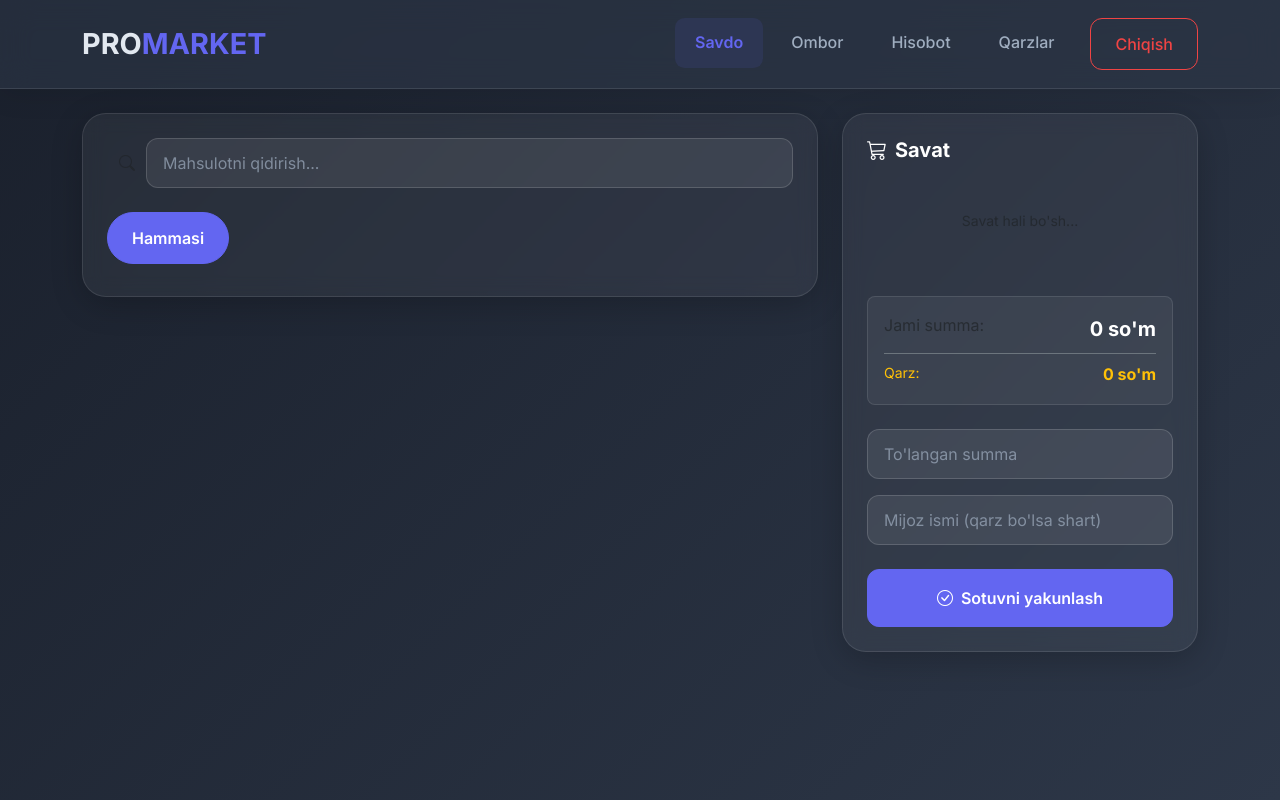
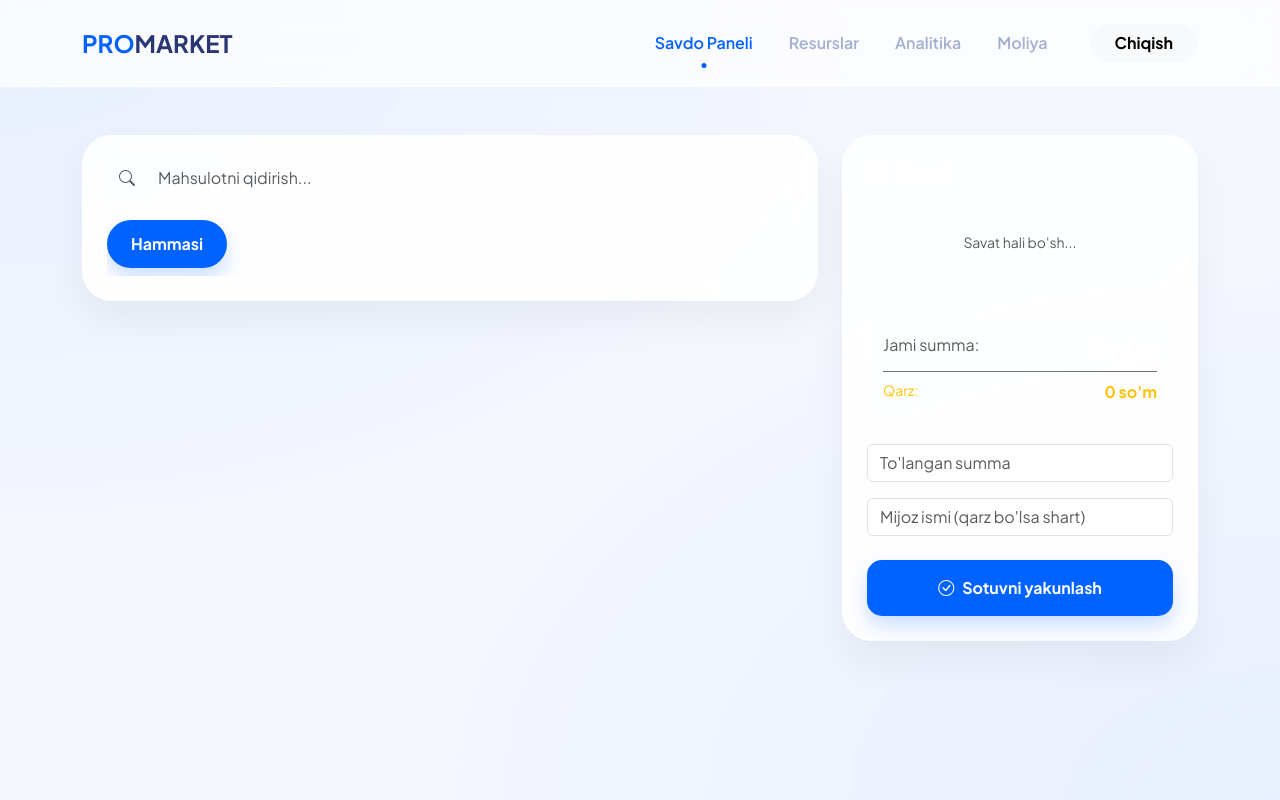
Before and after one commit to urmonaliyevv/market-sayt, a Flask app: page / in a window 1280 px wide. Run offline with Flask 3, Linux system fonts and the light colour scheme; the visitor is signed in with stand-in values (Sample User, id 1); data that the repository does not hold is empty; some libraries are stand-ins or nearby versions.

Commit message:
Update base.html

```diff
--- a/templates/base.html
+++ b/templates/base.html
@@ -3,165 +3,79 @@
 <head>
     <meta charset="UTF-8">
     <meta name="viewport" content="width=device-width, initial-scale=1.0">
-    <title>ProMarket 2024 - Modern Business</title>
+    <title>ProMarket | Enterprise Edition</title>
     <link href="https://cdn.jsdelivr.net/npm/bootstrap@5.3.0/dist/css/bootstrap.min.css" rel="stylesheet">
     <link rel="stylesheet" href="https://cdn.jsdelivr.net/npm/bootstrap-icons@1.11.1/font/bootstrap-icons.css">
-    <link href="https://fonts.googleapis.com/css2?family=Inter:wght@400;500;600;700&display=swap" rel="stylesheet">
+    <link href="https://fonts.googleapis.com/css2?family=Plus+Jakarta+Sans:wght@300;400;500;600;700&display=swap" rel="stylesheet">
     <script src="https://cdn.jsdelivr.net/npm/sweetalert2@11"></script>
     <style>
         :root {
-            --primary-bg: linear-gradient(135deg, #1a202c, #2d3748); /* Yumshoqroq gradient */
-            --card-bg: rgba(255, 255, 255, 0.05); /* Shaffof kartalar */
-            --border-color: rgba(255, 255, 255, 0.1);
-            --text-color: #e2e8f0; /* Ochroq matn rangi */
-            --accent-color: #6366f1; /* Yangi aksent rangi (indogo) */
-            --muted-text: #a0aec0;
-            --input-bg: rgba(255, 255, 255, 0.08);
-            --input-border: rgba(255, 255, 255, 0.15);
+            --primary: #0062ff;
+            --bg: #f4f7fe;
+            --card: rgba(255, 255, 255, 0.9);
+            --text: #1b2559;
         }
         body {
-            background: var(--primary-bg);
-            background-attachment: fixed;
-            font-family: 'Inter', sans-serif;
-            color: var(--text-color);
-            line-height: 1.6;
+            background-color: var(--bg);
+            font-family: 'Plus Jakarta Sans', sans-serif;
+            color: var(--text);
+            background-image: radial-gradient(at 0% 0%, rgba(0, 98, 255, 0.05) 0px, transparent 50%),
+                              radial-gradient(at 100% 100%, rgba(0, 98, 255, 0.05) 0px, transparent 50%);
+            min-height: 100vh;
         }
         .navbar {
-            background: rgba(45, 55, 72, 0.6) !important; /* Shaffof navigatsiya */
+            background: rgba(255, 255, 255, 0.7) !important;
             backdrop-filter: blur(15px);
-            border-bottom: 1px solid var(--border-color);
-            box-shadow: 0 4px 30px rgba(0,0,0,0.1);
+            border-bottom: 1px solid rgba(255, 255, 255, 0.3);
+            padding: 20px 0;
         }
-        .navbar-brand { color: var(--text-color) !important; font-weight: 700; font-size: 1.8rem; }
-        .navbar-brand span { color: var(--accent-color); }
-
+        .navbar-brand { font-weight: 800; font-size: 24px; color: var(--primary) !important; }
         .card {
-            background: var(--card-bg);
-            border: 1px solid var(--border-color);
-            border-radius: 1.5rem; /* Yumshoqroq burchaklar */
-            box-shadow: 0 8px 32px 0 rgba(0, 0, 0, 0.2);
+            background: var(--card);
             backdrop-filter: blur(10px);
-            -webkit-backdrop-filter: blur(10px);
+            border: 1px solid rgba(255, 255, 255, 0.8);
+            border-radius: 30px;
+            box-shadow: 0 20px 40px rgba(0, 0, 0, 0.05);
             transition: all 0.3s ease;
         }
-        .card:hover { transform: translateY(-3px); box-shadow: 0 12px 40px 0 rgba(0, 0, 0, 0.3); }
-
+        .card:hover { transform: translateY(-5px); box-shadow: 0 30px 60px rgba(0, 0, 0, 0.08); }
+        .nav-link { color: #a3aed0 !important; font-weight: 600; margin: 0 10px; }
+        .nav-link.active { color: var(--primary) !important; position: relative; }
+        .nav-link.active::after {
+            content: ''; position: absolute; bottom: -5px; left: 50%; transform: translateX(-50%);
+            width: 5px; height: 5px; background: var(--primary); border-radius: 50%;
+        }
         .btn-primary {
-            background: var(--accent-color);
-            border-color: var(--accent-color);
-            border-radius: 0.75rem;
-            font-weight: 600;
-            padding: 0.8rem 1.5rem;
-            transition: all 0.2s ease;
+            background: var(--primary); border: none; border-radius: 15px;
+            padding: 12px 25px; font-weight: 700; box-shadow: 0 10px 20px rgba(0, 98, 255, 0.2);
         }
-        .btn-primary:hover {
-            background: #4f46e5;
-            border-color: #4f46e5;
-            transform: translateY(-1px);
+        .rounded-input {
+            background: white !important; border: 1px solid #e0e5f2 !important;
+            border-radius: 15px; padding: 15px; color: var(--text) !important;
         }
-        .btn-outline-danger {
-            border-color: #ef4444;
-            color: #ef4444;
-            border-radius: 0.75rem;
-            font-weight: 500;
-            padding: 0.8rem 1.5rem;
-            transition: all 0.2s ease;
+        .glass-icon {
+            width: 45px; height: 45px; background: rgba(0, 98, 255, 0.1);
+            color: var(--primary); border-radius: 12px; display: flex; align-items: center; justify-content: center;
         }
-        .btn-outline-danger:hover {
-            background: #ef4444;
-            color: white;
-            transform: translateY(-1px);
-        }
-
-        .nav-link {
-            color: var(--muted-text) !important;
-            font-weight: 500;
-            padding: 0.75rem 1.25rem !important;
-            border-radius: 0.6rem;
-            transition: all 0.2s ease;
-        }
-        .nav-link.active {
-            background: rgba(99, 102, 241, 0.1); /* Aksent rangning shaffof foni */
-            color: var(--accent-color) !important;
-            font-weight: 600;
-        }
-        .nav-link:hover:not(.active) {
-            background: rgba(255, 255, 255, 0.05);
-            color: var(--text-color) !important;
-        }
-
-        .form-control {
-            background: var(--input-bg) !important;
-            border: 1px solid var(--input-border) !important;
-            color: var(--text-color) !important;
-            border-radius: 0.75rem !important;
-            padding: 0.75rem 1rem !important;
-        }
-        .form-control::placeholder { color: var(--muted-text); opacity: 0.7; }
-        .form-control:focus {
-            border-color: var(--accent-color) !important;
-            box-shadow: 0 0 0 3px rgba(99, 102, 241, 0.2) !important;
-            background: var(--input-bg) !important;
-        }
-
-        .badge {
-            border-radius: 0.5rem;
-            padding: 0.4em 0.8em;
-            font-weight: 500;
-        }
-        .badge.bg-light {
-            background-color: rgba(255,255,255,0.1) !important;
-            color: var(--text-color) !important;
-            border: none;
-        }
-        .badge.bg-primary {
-            background-color: var(--accent-color) !important;
-            color: white !important;
-        }
-
-        /* SweetAlert2 stilini moslash */
-        .swal2-popup {
-            background: var(--card-bg) !important;
-            color: var(--text-color) !important;
-            border: 1px solid var(--border-color) !important;
-            backdrop-filter: blur(10px) !important;
-        }
-        .swal2-title { color: var(--text-color) !important; }
-        .swal2-html-container { color: var(--muted-text) !important; }
-        .swal2-input {
-            background: var(--input-bg) !important;
-            border: 1px solid var(--input-border) !important;
-            color: var(--text-color) !important;
-        }
-        .swal2-confirm { background: var(--accent-color) !important; color: white !important; }
-        .swal2-cancel { background: #475569 !important; color: white !important; }
-
-        ::-webkit-scrollbar { width: 8px; }
-        ::-webkit-scrollbar-track { background: rgba(255,255,255,0.05); border-radius: 10px; }
-        ::-webkit-scrollbar-thumb { background: rgba(255,255,255,0.2); border-radius: 10px; }
-        ::-webkit-scrollbar-thumb:hover { background: rgba(255,255,255,0.3); }
-
     </style>
 </head>
 <body>
-    <nav class="navbar navbar-expand-lg sticky-top py-3 mb-4">
+    <nav class="navbar navbar-expand-lg sticky-top mb-5">
         <div class="container">
-            <a class="navbar-brand" href="/">PRO<span>MARKET</span></a>
-            <button class="navbar-toggler border-0" type="button" data-bs-toggle="collapse" data-bs-target="#navbarNav">
-                <span class="navbar-toggler-icon"></span>
-            </button>
+            <a class="navbar-brand" href="/">PRO<span style="color: #2b3674;">MARKET</span></a>
             <div class="collapse navbar-collapse" id="navbarNav">
-                <ul class="navbar-nav ms-auto gap-2">
-                    <li class="nav-item"><a class="nav-link {% if request.path == '/' %}active{% endif %}" href="/">Savdo</a></li>
-                    <li class="nav-item"><a class="nav-link {% if request.path == '/ombor' %}active{% endif %}" href="/ombor">Ombor</a></li>
-                    <li class="nav-item"><a class="nav-link {% if request.path == '/hisobot' %}active{% endif %}" href="/hisobot">Hisobot</a></li>
-                    <li class="nav-item"><a class="nav-link {% if request.path == '/qarzlar' %}active{% endif %}" href="/qarzlar">Qarzlar</a></li>
-                    <li class="nav-item ms-lg-2"><a class="btn btn-outline-danger" href="/logout">Chiqish</a></li>
+                <ul class="navbar-nav ms-auto">
+                    <li class="nav-item"><a class="nav-link {% if request.path == '/' %}active{% endif %}" href="/">Savdo Paneli</a></li>
+                    <li class="nav-item"><a class="nav-link {% if request.path == '/ombor' %}active{% endif %}" href="/ombor">Resurslar</a></li>
+                    <li class="nav-item"><a class="nav-link {% if request.path == '/hisobot' %}active{% endif %}" href="/hisobot">Analitika</a></li>
+                    <li class="nav-item"><a class="nav-link {% if request.path == '/qarzlar' %}active{% endif %}" href="/qarzlar">Moliya</a></li>
                 </ul>
+                <div class="ms-lg-4">
+                    <a href="/logout" class="btn btn-light rounded-pill px-4 fw-bold">Chiqish</a>
+                </div>
             </div>
         </div>
     </nav>
-    <div class="container pb-5">{% block content %}{% endblock %}</div>
-    <script src="https://cdn.jsdelivr.net/npm/bootstrap@5.3.0/dist/js/bootstrap.bundle.min.js"></script>
+    <div class="container">{% block content %}{% endblock %}</div>
 </body>
 </html>
```
